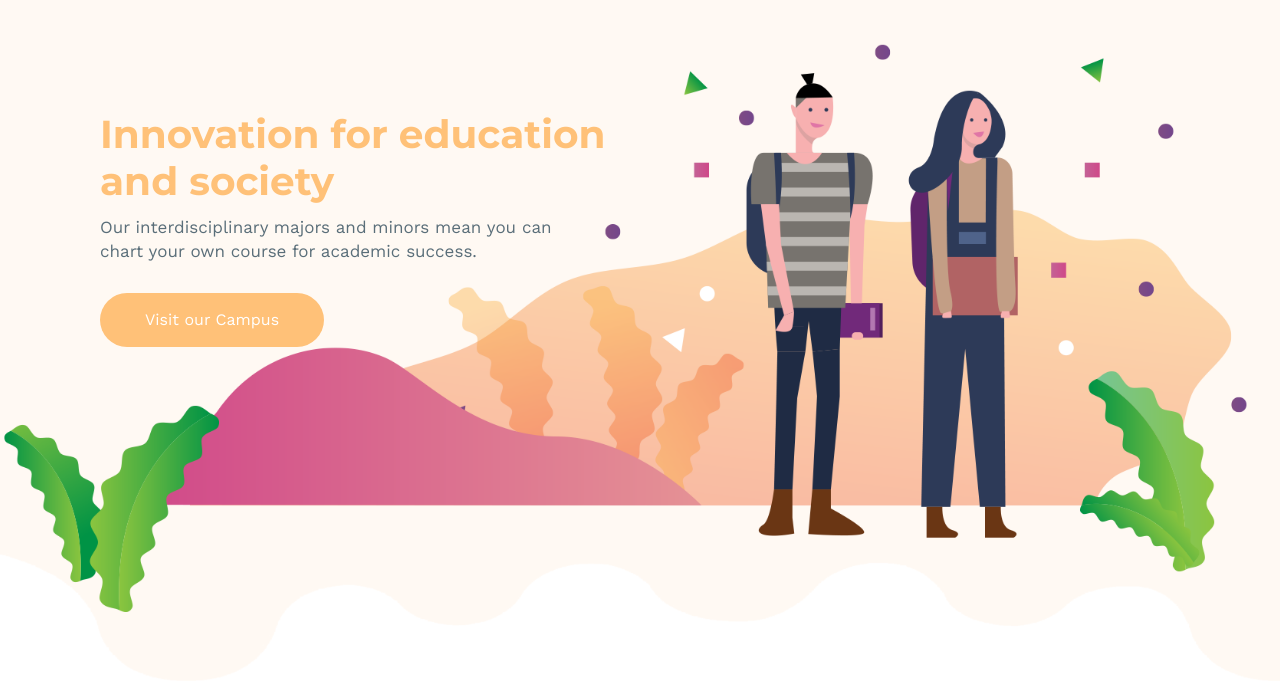
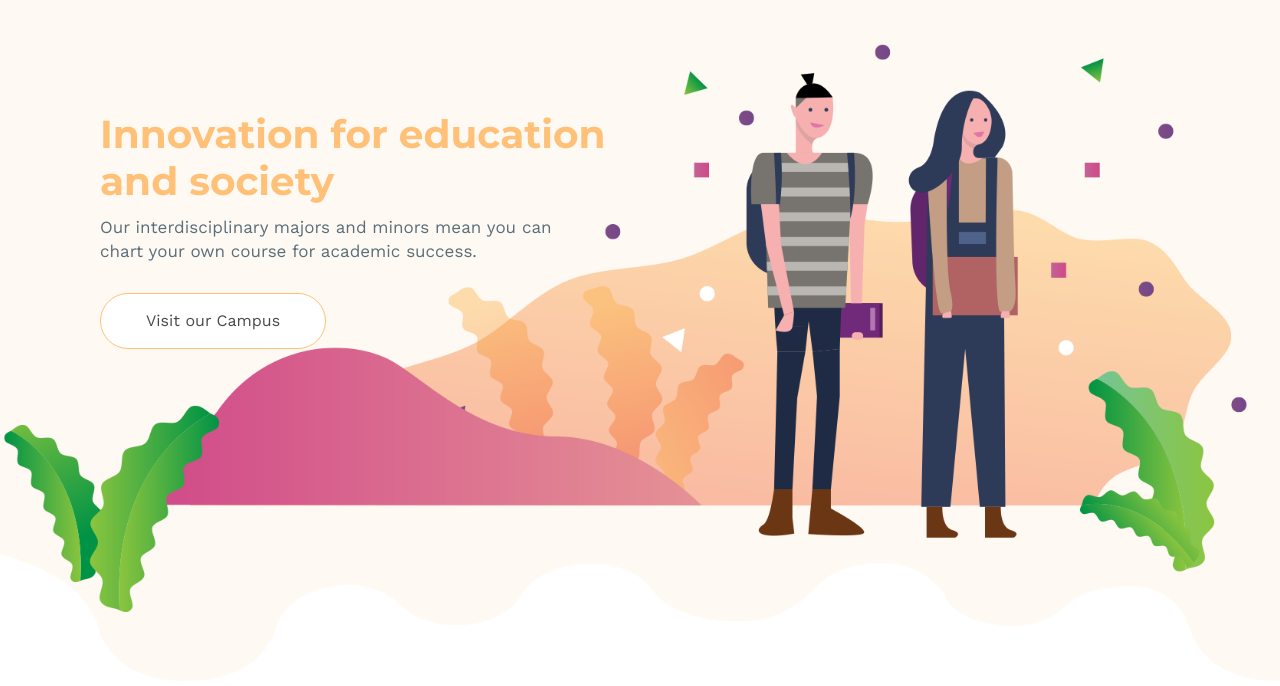
Before and after one commit to Lampo44/EducationSite, a plain HTML site: page index.html in a window 1280 px wide. In both pictures the pointer is over the button "Visit our Campus". Shown: the part 114-800 px from the top of the page. Drawn offline with nearby package versions, Linux system fonts and the light colour scheme.

Commit message:
third commit

```diff
--- a/css/style.css
+++ b/css/style.css
@@ -79,6 +79,11 @@ h1, h2, h3, h4, h5, h6{
     padding: 15px 45px;
     border: none;
     border-radius: 30px;
+}
+.text-wrapper .btn:hover{
+    border: 1px solid #ffc178;
+    background: #fff;
+    color: #4a4a4a;
 }
 
 /* ----- Feature section start ----- */
```
